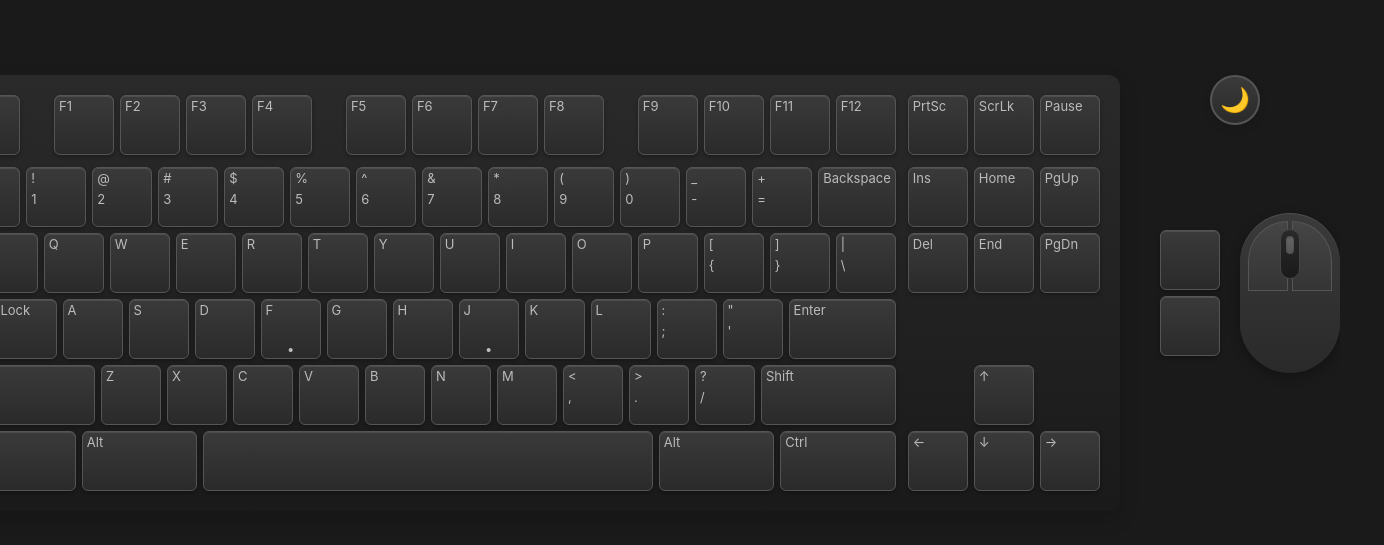
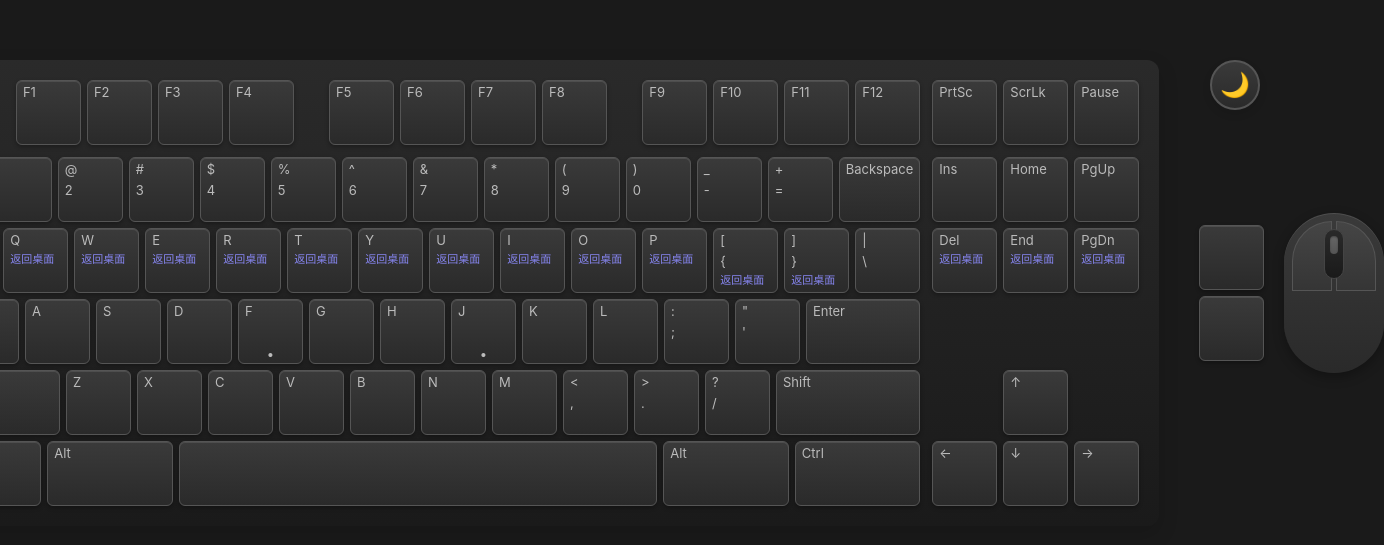
Before and after one commit to Towerrrr/MapMuse, a Vue app: page / in a window 1280 px wide. Shown: the part 107-652 px from the top of the page, 1384 px wide, since content can reach past the window. Built offline with nearby package versions, Linux system fonts and the light colour scheme.

Commit message:
feat: 功能文本

```diff
--- a/src/views/HomeView.vue
+++ b/src/views/HomeView.vue
@@ -41,6 +41,7 @@
           <button class="key" v-for="key in row2" :key="key.main">
             <span class="key-symbol">{{ key.symbol }}</span>
             <span>{{ key.main }}</span>
+            <div class="function-text">返回桌面</div>
           </button>
           <button class="key">
             <span class="key-main">|</span>
@@ -98,6 +99,7 @@
               <div class="right-row">
                 <button class="key" v-for="key in navKeys2" :key="key">
                   {{ key }}
+                  <div class="function-text">返回桌面</div>
                 </button>
               </div>
           </div>
@@ -117,7 +119,7 @@
       </div>
     </div>
 
-    <!-- 鼠标部分 -->
+    <!-- todo 分离鼠标部分 -->
     <div class="mouse-section">
       <div class="side-buttons">
         <div class="key"></div>
@@ -219,6 +221,11 @@ export default {
 <style scoped>
 @import '../assets/light-theme.css';
 
+.function-text {
+  color: #8685ef;
+  font-size: 11px;
+}
+
 .keyboard-container {
   width: 100%;
   display: flex;
@@ -282,9 +289,8 @@ export default {
 
 .key {
   position: relative;
-  min-width: 60px;
-  height: 60px;
-  padding: 0px 4px;
+  min-width: 65px;
+  height: 65px;
   background: linear-gradient(to bottom, #3a3a3a, #2a2a2a);
   border: 1px solid #555;
   border-radius: 6px;
@@ -294,11 +300,8 @@ export default {
   transition: all 0.3s ease;
   color: #bbb;
   font-size: 13px;
-  text-align: left;
   display: flex;
   flex-direction: column;
-  justify-content: flex-start;
-  align-items: flex-start;
 }
 
 .key:hover {
```
